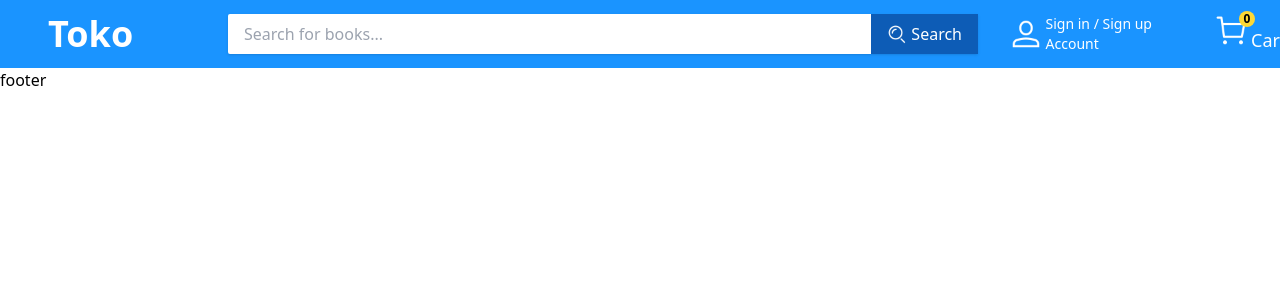
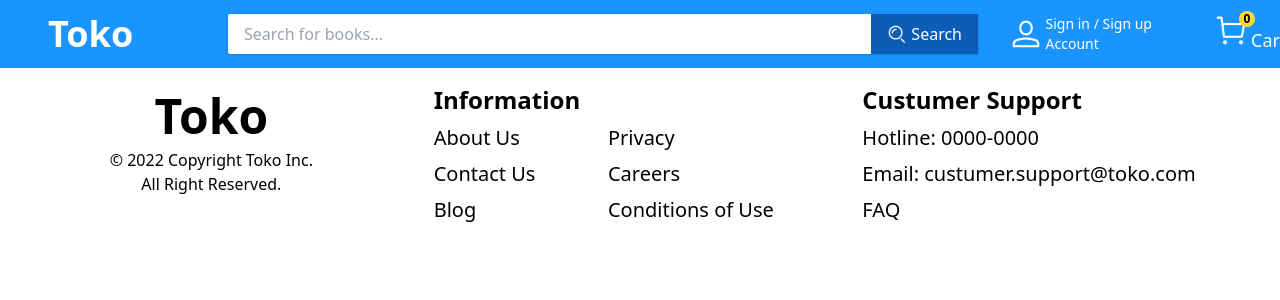
Before and after one commit to iamnmt/toko-ecommerce, a Next.js app: page / in a window 1280 px wide. Shown: the top 300 px of the page. Built offline with nearby package versions, Linux system fonts and the light colour scheme.

Commit message:
add footer

```diff
--- a/src/components/footer.tsx
+++ b/src/components/footer.tsx
@@ -1,5 +1,84 @@
+import Link from "next/link"
+
 function Footer() {
-  return <p>footer</p>
+  return (
+    <footer className="">
+      <div className="w-[1270px] mx-auto grid grid-cols-3 gap-4 py-4">
+        <div className="text-center ">
+          <p className="text-5xl font-bold py-2">Toko</p>
+          <p>© 2022 Copyright Toko Inc.</p>
+          <p>All Right Reserved.</p>
+        </div>
+        <div>
+          <p className="text-2xl font-bold mb-2">Information</p>
+          <div className="flex text-xl">
+            <div className="grow flex flex-col gap-2">
+              <div>
+                <Link href="/">
+                  <a className="hover:text-dark_blue cursor-pointer">
+                    About Us
+                  </a>
+                </Link>
+              </div>
+
+              <div>
+                <Link href="/">
+                  <a className="hover:text-dark_blue cursor-pointer">
+                    Contact Us
+                  </a>
+                </Link>
+              </div>
+
+              <div>
+                <Link href="/">
+                  <a className="hover:text-dark_blue cursor-pointer">
+                    Blog
+                  </a>
+                </Link>
+              </div>
+            </div>
+            <div className="grow flex flex-col gap-2">
+              <div>
+                <Link href="/">
+                  <a className="hover:text-dark_blue cursor-pointer">
+                    Privacy
+                  </a>
+                </Link>
+              </div>
+              <div>
+                <Link href="/">
+                  <a className="hover:text-dark_blue cursor-pointer">
+                    Careers
+                  </a>
+                </Link>
+              </div>
+              <div>
+                <Link href="/">
+                  <a className="hover:text-dark_blue cursor-pointer">
+                    Conditions of Use
+                  </a>
+                </Link>
+              </div>
+            </div>
+          </div>
+        </div>
+        <div>
+          <p className="text-2xl font-bold mb-2">Custumer Support</p>
+          <div className="text-xl flex flex-col gap-2">
+            <p>Hotline: 0000-0000</p>
+            <p>Email: custumer.support@toko.com</p>
+              <div>
+                <Link href="/">
+                  <a className="hover:text-dark_blue cursor-pointer">
+                    FAQ
+                  </a>
+                </Link>
+              </div>
+          </div>
+        </div>
+      </div>
+    </footer>
+  )
 }
 
 export default Footer
```
